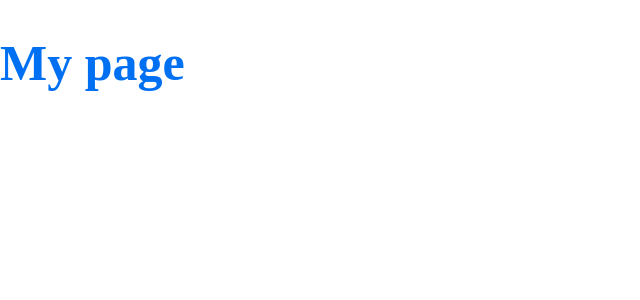
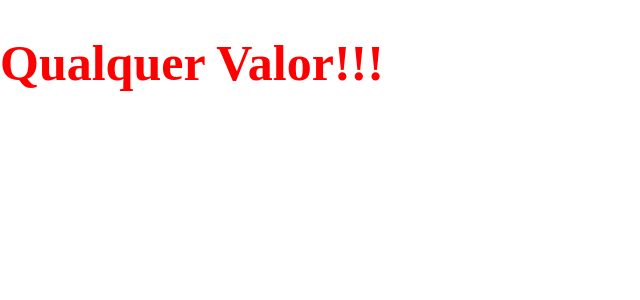
Before and after one commit to IrleySilvestre/instapoweralura, a Next.js app: page / in a window 1280 px wide. Shown: the top 300 px of the page, without its empty margins (0-640 px from the left). Built offline with nearby package versions, Linux system fonts and the light colour scheme.

Commit message:
commit inicial

```diff
--- a/pages/index.js
+++ b/pages/index.js
@@ -1,10 +1,12 @@
 import styled from 'styled-components'
+
+const colorText = 'red';
 
 const Title = styled.h1`
   font-size: 50px;
-  color: ${({ theme }) => theme.colors.primary};
+  color: ${colorText};
 `
 
 export default function Home() {
-  return <Title>My page</Title>
+  return <Title>Qualquer Valor!!!</Title>
 }
```
